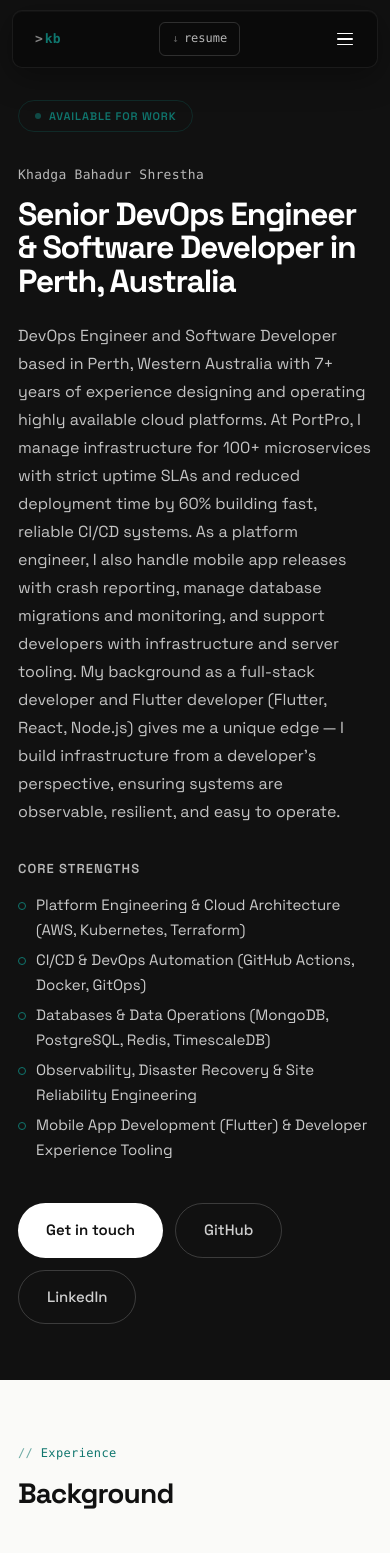
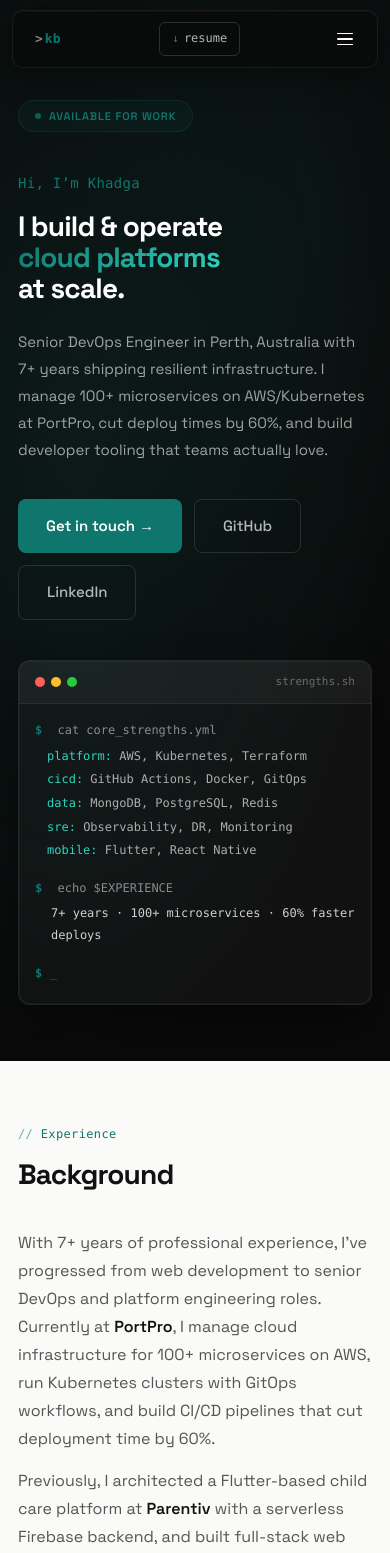
Before and after one commit to kodega2016/kodega2016.github.io, a Next.js app: page / in a window 390 px wide. Shown: the top 1553 px of the page. Built offline with nearby package versions, Linux system fonts and the light colour scheme; no server answers; the database is empty.

Commit message:
redesign

```diff
--- a/app/globals.css
+++ b/app/globals.css
@@ -29,7 +29,7 @@ a { color: var(--accent); text-decoration: none; }
 a:hover { text-decoration: underline; }
 
 /* ── Nav ── */
-nav {
+.site-nav {
   position: fixed; top: 16px; left: 0; right: 0; z-index: 100;
   display: flex; justify-content: center; pointer-events: none;
 }
@@ -97,20 +97,29 @@ nav {
   transition: all 0.2s ease;
 }
 
-/* ── Hero (dark, left-aligned) ── */
+/* ── Hero ── */
 .hero {
-  background: #111;
+  position: relative; overflow: hidden;
+  background: #0a0a0a;
   color: #fff;
-  padding: 140px 0 80px;
+  padding: 150px 0 100px;
 }
+.hero-bg {
+  position: absolute; inset: 0; z-index: 0;
+  background:
+    radial-gradient(ellipse 80% 60% at 20% 40%, rgba(15,118,110,0.15), transparent),
+    radial-gradient(ellipse 60% 50% at 80% 20%, rgba(15,118,110,0.08), transparent);
+}
+.hero .container { position: relative; z-index: 1; max-width: 1100px; }
 
 .hero-badge {
   display: inline-flex; align-items: center; gap: 8px;
   font-size: 11px; font-weight: 600; color: var(--accent);
   text-transform: uppercase; letter-spacing: 0.08em;
-  margin-bottom: 32px;
+  margin-bottom: 40px;
   padding: 6px 16px;
-  border: 1px solid rgba(15,118,110,0.25);
+  background: rgba(15,118,110,0.08);
+  border: 1px solid rgba(15,118,110,0.2);
   border-radius: 100px;
 }
 .status-dot {
@@ -120,71 +129,95 @@ nav {
 }
 @keyframes blink { 0%,100%{ opacity:1 } 50%{ opacity:.3 } }
 
+.hero-grid {
+  display: grid; grid-template-columns: 1fr 1fr; gap: 64px; align-items: center;
+}
+.hero-left { min-width: 0; }
+.hero-right { min-width: 0; }
+
 .hero-label {
   font-family: var(--mono);
-  font-size: 13px;
-  color: rgba(255,255,255,0.7);
+  font-size: 14px;
+  color: var(--accent);
   letter-spacing: 0.02em;
-  margin-bottom: 12px;
+  margin-bottom: 16px;
+  font-weight: 500;
 }
 
 .hero h1 {
-  font-size: clamp(40px, 7vw, 64px); font-weight: 700;
-  line-height: 1.05; letter-spacing: -0.04em; margin-bottom: 24px;
+  font-size: clamp(36px, 5vw, 52px); font-weight: 700;
+  line-height: 1.1; letter-spacing: -0.03em; margin-bottom: 24px;
   color: #fff;
+}
+.hero-accent {
+  color: var(--accent);
+  background: linear-gradient(135deg, var(--accent), #2dd4bf);
+  -webkit-background-clip: text; -webkit-text-fill-color: transparent;
+  background-clip: text;
 }
 
 .hero-intro {
-  font-size: 16px; color: rgba(255,255,255,0.75);
-  max-width: 580px; line-height: 1.75; margin-bottom: 32px;
-}
-
-.hero-strengths { margin-bottom: 40px; max-width: 620px; }
-.hero-strengths h2 {
-  font-size: 13px; font-weight: 600;
-  text-transform: uppercase; letter-spacing: 0.08em;
-  color: rgba(255,255,255,0.7); margin-bottom: 12px;
-}
-.hero-strengths ul { list-style: none; }
-.hero-strengths li {
-  font-size: 14px; color: rgba(255,255,255,0.78);
-  line-height: 1.7; padding-left: 18px; position: relative;
-  margin-bottom: 4px;
-}
-.hero-strengths li::before {
-  content: ''; position: absolute; left: 0; top: 10px;
-  width: 6px; height: 6px; border-radius: 50%;
-  border: 1.5px solid var(--accent);
+  font-size: 16px; color: rgba(255,255,255,0.6);
+  line-height: 1.8; margin-bottom: 36px; max-width: 480px;
 }
 
 .hero-actions { display: flex; gap: 12px; flex-wrap: wrap; }
 .hero-btn-primary {
   font-size: 14px; font-weight: 600; padding: 12px 28px;
-  border-radius: 100px; text-decoration: none;
-  background: #fff; color: #111;
+  border-radius: 8px; text-decoration: none;
+  background: var(--accent); color: #fff;
   transition: all 0.2s ease;
 }
-.hero-btn-primary:hover { opacity: 0.9; text-decoration: none; }
+.hero-btn-primary:hover { background: #0e6b64; text-decoration: none; }
 .hero-btn {
   font-size: 14px; font-weight: 500; padding: 12px 28px;
-  border-radius: 100px; text-decoration: none;
-  border: 1px solid rgba(255,255,255,0.18);
-  color: rgba(255,255,255,0.8);
+  border-radius: 8px; text-decoration: none;
+  border: 1px solid rgba(255,255,255,0.12);
+  color: rgba(255,255,255,0.7);
   transition: all 0.2s ease;
 }
-.hero-btn:hover { border-color: rgba(255,255,255,0.4); color: #fff; text-decoration: none; }
+.hero-btn:hover { border-color: rgba(255,255,255,0.3); color: #fff; text-decoration: none; }
 
-.hero-list {
-  list-style: none; text-align: left;
-  max-width: 520px; margin: 0 0 32px; padding: 0;
+/* Terminal card */
+.hero-terminal {
+  background: rgba(255,255,255,0.03);
+  border: 1px solid rgba(255,255,255,0.08);
+  border-radius: 12px;
+  overflow: hidden;
+  box-shadow: 0 24px 48px rgba(0,0,0,0.4), 0 0 0 1px rgba(255,255,255,0.03) inset;
 }
-.hero-list li {
-  font-size: 14px; color: rgba(255,255,255,0.75); line-height: 1.65;
-  padding-left: 16px; position: relative; margin-bottom: 6px;
+.terminal-bar {
+  display: flex; align-items: center; gap: 6px;
+  padding: 12px 16px;
+  background: rgba(255,255,255,0.04);
+  border-bottom: 1px solid rgba(255,255,255,0.06);
 }
-.hero-list li::before {
-  content: ''; position: absolute; left: 0; top: 9px;
-  width: 5px; height: 5px; border-radius: 50%; background: var(--accent);
+.terminal-dot {
+  width: 10px; height: 10px; border-radius: 50%;
+  background: rgba(255,255,255,0.1);
+}
+.terminal-dot:first-child { background: #ff5f57; }
+.terminal-dot:nth-child(2) { background: #febc2e; }
+.terminal-dot:nth-child(3) { background: #28c840; }
+.terminal-title {
+  font-family: var(--mono); font-size: 11px;
+  color: rgba(255,255,255,0.35); margin-left: auto;
+}
+.terminal-body {
+  padding: 20px; font-family: var(--mono); font-size: 13px; line-height: 1.8;
+}
+.terminal-line { color: rgba(255,255,255,0.5); margin-bottom: 4px; }
+.t-prompt { color: var(--accent); margin-right: 8px; font-weight: 600; }
+.terminal-output { padding-left: 16px; margin-bottom: 16px; }
+.terminal-output p { color: rgba(255,255,255,0.65); margin-bottom: 2px; }
+.t-key { color: #2dd4bf; }
+.terminal-result {
+  color: rgba(255,255,255,0.8); font-weight: 500;
+  padding-left: 16px; margin-bottom: 16px;
+}
+.terminal-cursor::after {
+  content: '_'; color: var(--accent);
+  animation: blink 1s step-end infinite;
 }
 
 /* ── Sections ── */
@@ -610,7 +643,7 @@ footer a:hover { color: var(--text); text-decoration: none; }
 @media (max-width: 640px) {
   body { font-size: 16px; }
   .container { padding: 0 18px; }
-  nav { top: 10px; padding: 0 12px; }
+  .site-nav { top: 10px; padding: 0 12px; }
   .nav-inner { width: 100%; justify-content: space-between; padding: 6px 10px; }
   .nav-pill { display: none; position: absolute; top: 56px; left: 12px; right: 12px; background: rgba(10,10,10,0.97); border-radius: 10px; padding: 8px; flex-direction: column; gap: 0; border: 1px solid rgba(255,255,255,0.07); box-shadow: 0 8px 32px rgba(0,0,0,0.4); }
   .nav-pill.open { display: flex; }
@@ -618,10 +651,12 @@ footer a:hover { color: var(--text); text-decoration: none; }
   .nav-pill a:hover { background: rgba(15,118,110,0.08); }
   .nav-toggle { display: flex; min-width: 44px; min-height: 44px; align-items: center; justify-content: center; }
   .hero { padding: 100px 0 56px; }
-  .hero h1 { font-size: clamp(32px, 8vw, 48px); }
-  .hero-intro { font-size: 16px; }
-  .hero-strengths li { font-size: 15px; }
+  .hero-grid { grid-template-columns: 1fr; gap: 40px; }
+  .hero h1 { font-size: clamp(28px, 7vw, 40px); }
+  .hero-intro { font-size: 15px; max-width: 100%; }
   .hero-btn-primary, .hero-btn { font-size: 15px; padding: 14px 28px; min-height: 48px; display: inline-flex; align-items: center; }
+  .terminal-body { padding: 16px; font-size: 12px; }
+  .terminal-output { padding-left: 12px; }
   .rec-grid { grid-template-columns: 1fr; }
   .rec-card { padding: 20px; }
   .rec-card p { font-size: 15px; }
@@ -648,9 +683,11 @@ footer a:hover { color: var(--text); text-decoration: none; }
 }
 
 @media print {
-  nav, footer, .hero-actions, .nav-toggle { display: none; }
+  .site-nav, footer, .hero-actions, .nav-toggle, .hero-terminal, .hero-bg { display: none; }
   .hero { padding: 20px 0 12px; background: #fff; color: var(--text); }
+  .hero-grid { display: block; }
   .hero-label { color: var(--text-2); }
+  .hero-accent { -webkit-text-fill-color: var(--text); }
   .hero-intro { color: var(--text-2); }
   .section { padding: 16px 0; }
   body { font-size: 12px; background: #fff; }
--- a/app/not-found.jsx
+++ b/app/not-found.jsx
@@ -2,7 +2,7 @@ import Link from 'next/link';
 
 export const metadata = {
   title: 'Page Not Found',
-  description: 'The page you are looking for does not exist. Visit the homepage of Khadga Bahadur Shrestha — DevOps Engineer & Software Developer in Perth, Australia.',
+  description: 'The page you are looking for does not exist. Visit the homepage of Khadga Bahadur Shrestha — DevOps Engineer & Software Developer from Nepal, based in Perth, Australia.',
 };
 
 export default function NotFound() {
--- a/app/page.jsx
+++ b/app/page.jsx
@@ -25,7 +25,7 @@ const personJsonLd = {
   image: `${SITE_URL}/favicon.svg`,
   jobTitle: 'Senior DevOps Engineer & Software Developer',
   description:
-    'Senior DevOps Engineer, Platform Engineer, and Flutter Developer based in Perth, Western Australia with 7+ years of experience in cloud infrastructure, CI/CD automation, and mobile app development.',
+    'Senior DevOps Engineer, Platform Engineer, and Flutter Developer originally from Nepal, now based in Perth, Western Australia with 7+ years of experience in cloud infrastructure, CI/CD automation, and mobile app development.',
   address: {
     '@type': 'PostalAddress',
     addressLocality: 'Perth',
@@ -45,6 +45,8 @@ const personJsonLd = {
     'Infrastructure as Code', 'MongoDB', 'PostgreSQL',
     'Site Reliability Engineering',
   ],
+  nationality: { '@type': 'Country', name: 'Nepal' },
+  birthPlace: { '@type': 'Country', name: 'Nepal' },
   alumniOf: {
     '@type': 'CollegeOrUniversity',
     name: 'Tribhuvan University',
@@ -61,7 +63,7 @@ const personJsonLd = {
     {
       '@type': 'Occupation',
       name: 'Senior Software Engineer / DevOps Engineer',
-      occupationLocation: { '@type': 'Country', name: 'Nepal' },
+      occupationLocation: { '@type': 'Country', name: 'Australia' },
       description: 'Cloud infrastructure, Kubernetes, CI/CD automation, Flutter mobile development',
     },
   ],
@@ -78,7 +80,7 @@ const websiteJsonLd = {
   '@id': `${SITE_URL}/#website`,
   name: 'Khadga Bahadur Shrestha',
   url: SITE_URL,
-  description: 'Portfolio of Khadga Bahadur Shrestha — Senior DevOps Engineer, Platform Engineer, and Flutter Developer based in Perth, Australia.',
+  description: 'Portfolio of Khadga Bahadur Shrestha — Senior DevOps Engineer, Platform Engineer, and Flutter Developer from Nepal, now based in Perth, Australia.',
   author: { '@id': `${SITE_URL}/#person` },
 };
 
@@ -88,7 +90,7 @@ const profilePageJsonLd = {
   '@id': `${SITE_URL}/#profilepage`,
   name: 'Khadga Bahadur Shrestha — DevOps Engineer & Software Developer',
   url: SITE_URL,
-  description: 'Portfolio and resume of Khadga Bahadur Shrestha, a Senior DevOps Engineer and Software Developer based in Perth, Australia.',
+  description: 'Portfolio and resume of Khadga Bahadur Shrestha, a Senior DevOps Engineer and Software Developer from Nepal, now based in Perth, Australia.',
   mainEntity: { '@id': `${SITE_URL}/#person` },
   isPartOf: { '@id': `${SITE_URL}/#website` },
 };
@@ -146,40 +148,52 @@ export default async function Home() {
       />
 
       <section id="about" className="hero" aria-label="About Khadga Bahadur Shrestha">
+        <div className="hero-bg" aria-hidden="true" />
         <div className="container">
           <div className="hero-badge">
             <span className="status-dot" aria-hidden="true" />
             Available for work
           </div>
-          <p className="hero-label">Khadga Bahadur Shrestha</p>
+          <div className="hero-grid">
+            <div className="hero-left">
+              <p className="hero-label">Hi, I&rsquo;m Khadga</p>
               <h1>
-            Senior DevOps Engineer<br />&amp; Software Developer in Perth, Australia
+                I build &amp; operate<br />
+                <span className="hero-accent">cloud platforms</span><br />
+                at scale.
               </h1>
               <p className="hero-intro">
-            DevOps Engineer and Software Developer based in Perth, Western Australia with 7+ years
-            of experience designing and operating highly available cloud platforms. At PortPro, I manage
-            infrastructure for 100+ microservices with strict uptime SLAs and reduced deployment time
-            by 60% building fast, reliable CI/CD systems. As a platform engineer, I also handle mobile
-            app releases with crash reporting, manage database migrations and monitoring, and support
-            developers with infrastructure and server tooling.
-            My background as a full-stack developer and Flutter developer (Flutter, React, Node.js) gives
-            me a unique edge&thinsp;&mdash;&thinsp;I build infrastructure from a developer&rsquo;s perspective,
-            ensuring systems are observable, resilient, and easy to operate.
+                Senior DevOps Engineer in Perth, Australia with 7+ years shipping resilient infrastructure.
+                I manage 100+ microservices on AWS/Kubernetes at PortPro, cut deploy times by 60%,
+                and build developer tooling that teams actually love.
               </p>
-          <div className="hero-strengths">
-            <h2>Core Strengths</h2>
-            <ul>
-              <li>Platform Engineering &amp; Cloud Architecture (AWS, Kubernetes, Terraform)</li>
-              <li>CI/CD &amp; DevOps Automation (GitHub Actions, Docker, GitOps)</li>
-              <li>Databases &amp; Data Operations (MongoDB, PostgreSQL, Redis, TimescaleDB)</li>
-              <li>Observability, Disaster Recovery &amp; Site Reliability Engineering</li>
-              <li>Mobile App Development (Flutter) &amp; Developer Experience Tooling</li>
-            </ul>
-          </div>
               <div className="hero-actions">
-            <a href="mailto:khadgalovecoding2016@gmail.com" className="hero-btn-primary">Get in touch</a>
+                <a href="mailto:khadgalovecoding2016@gmail.com" className="hero-btn-primary">Get in touch &rarr;</a>
                 <a href="https://github.com/kodega2016" target="_blank" rel="noopener noreferrer" className="hero-btn">GitHub</a>
                 <a href="https://linkedin.com/in/kodega" target="_blank" rel="noopener noreferrer" className="hero-btn">LinkedIn</a>
+              </div>
+            </div>
+            <div className="hero-right">
+              <div className="hero-terminal">
+                <div className="terminal-bar">
+                  <span className="terminal-dot" /><span className="terminal-dot" /><span className="terminal-dot" />
+                  <span className="terminal-title">strengths.sh</span>
+                </div>
+                <div className="terminal-body">
+                  <p className="terminal-line"><span className="t-prompt">$</span> cat core_strengths.yml</p>
+                  <div className="terminal-output">
+                    <p><span className="t-key">platform:</span> AWS, Kubernetes, Terraform</p>
+                    <p><span className="t-key">cicd:</span> GitHub Actions, Docker, GitOps</p>
+                    <p><span className="t-key">data:</span> MongoDB, PostgreSQL, Redis</p>
+                    <p><span className="t-key">sre:</span> Observability, DR, Monitoring</p>
+                    <p><span className="t-key">mobile:</span> Flutter, React Native</p>
+                  </div>
+                  <p className="terminal-line"><span className="t-prompt">$</span> echo $EXPERIENCE</p>
+                  <p className="terminal-result">7+ years &middot; 100+ microservices &middot; 60% faster deploys</p>
+                  <p className="terminal-line terminal-cursor"><span className="t-prompt">$</span></p>
+                </div>
+              </div>
+            </div>
           </div>
         </div>
       </section>
@@ -340,7 +354,7 @@ export default async function Home() {
           <p className="section-label">Say hello</p>
           <h2 className="section-title">Contact</h2>
           <p className="contact-intro">
-            DevOps Engineer and software developer based in Perth, Western Australia.
+            DevOps Engineer and software developer from Nepal, currently based in Perth, Western Australia.
             Open to DevOps, platform engineering, and software development opportunities in Australia, remote roles, and freelance projects.
           </p>
           <div className="contact-rows">
--- a/components/Footer.jsx
+++ b/components/Footer.jsx
@@ -2,7 +2,7 @@ export default function Footer() {
   return (
     <footer role="contentinfo">
       <div className="container">
-        <p>&copy; {new Date().getFullYear()} Khadga Bahadur Shrestha &middot; DevOps Engineer &amp; Software Developer in Perth, Australia</p>
+        <p>&copy; {new Date().getFullYear()} Khadga Bahadur Shrestha &middot; DevOps Engineer &amp; Software Developer from Nepal, Based in Perth</p>
         <div className="footer-links">
           <a href="https://github.com/kodega2016" target="_blank" rel="noopener noreferrer" aria-label="GitHub profile">GitHub</a>
           <a href="https://linkedin.com/in/kodega" target="_blank" rel="noopener noreferrer" aria-label="LinkedIn profile">LinkedIn</a>
--- a/components/Navbar.jsx
+++ b/components/Navbar.jsx
@@ -13,7 +13,7 @@ export default function Navbar() {
   function close() { setOpen(false); }
 
   return (
-    <nav role="navigation" aria-label="Main navigation">
+    <nav role="navigation" aria-label="Main navigation" className="site-nav">
       <div className="nav-inner">
         <Link href="/" className="nav-logo" onClick={close} aria-label="Khadga Bahadur Shrestha — Home"><span className="nav-prompt">&gt;</span>kb</Link>
         <div id="nav-menu" className={`nav-pill ${open ? 'open' : ''}`} role="menubar">
```
Also changed, not shown: app/layout.jsx (+9 -6 lines). Lines whose indentation alone changed are shown as unchanged.
